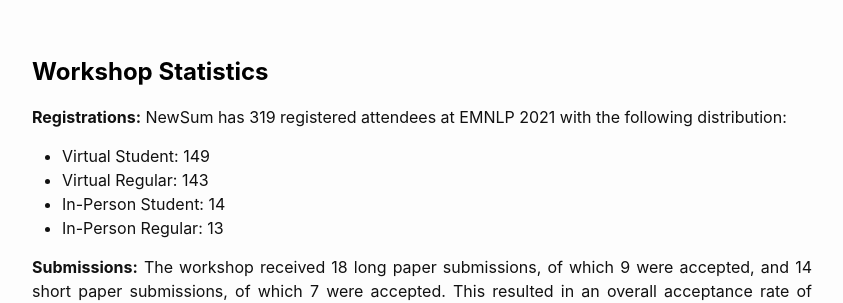
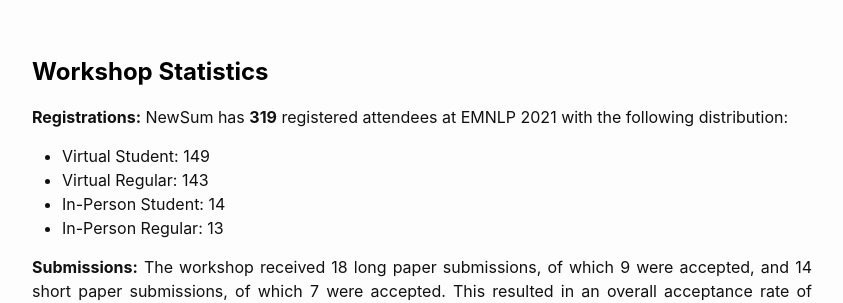
Before and after one commit to newsumm/newsumm.github.io, a Jekyll site: the page built from index.md, in a window 1280 px wide and 1400 px high, scrolled down 997 px. Shown: the part 153-456 px from the top of the window, without its empty margins (218-1061 px from the left). Built offline with Jekyll 4.4.1, drawn with Linux system fonts in a browser that asks for light colours; some of the changed text lies outside the part shown.

```diff
--- a/index.md
+++ b/index.md
@@ -37,7 +37,7 @@ The goal for this workshop is to provide a research forum for cross-fertilizatio
 <!-- Workshop Statistics -->
 <h2 class="blackpar_title" id="Workshop Statistics">Workshop Statistics</h2>
 
-**Registrations:**  NewSum has 319 registered attendees at EMNLP 2021 with the following distribution:
+**Registrations:**  NewSum has **319** registered attendees at EMNLP 2021 with the following distribution:
 
 - Virtual Student: 149
 - Virtual Regular: 143
@@ -82,7 +82,7 @@ All deadlines are 11.59 pm UTC -12h (“anywhere on Earth”).
 
 - Anonymity period begins: July 28, 2021
 - Submission Deadline: September 3, 2021 (extended from August 28, 2021)
-- Acceptance Notification: **September 28, 2021** (postponed from September 27, 2021)
+- Acceptance Notification: September 28, 2021 (postponed from September 27, 2021)
 - Camera-Ready Submission: September 30, 2021
 - Workshop Date: November 10, 2021
 
```
